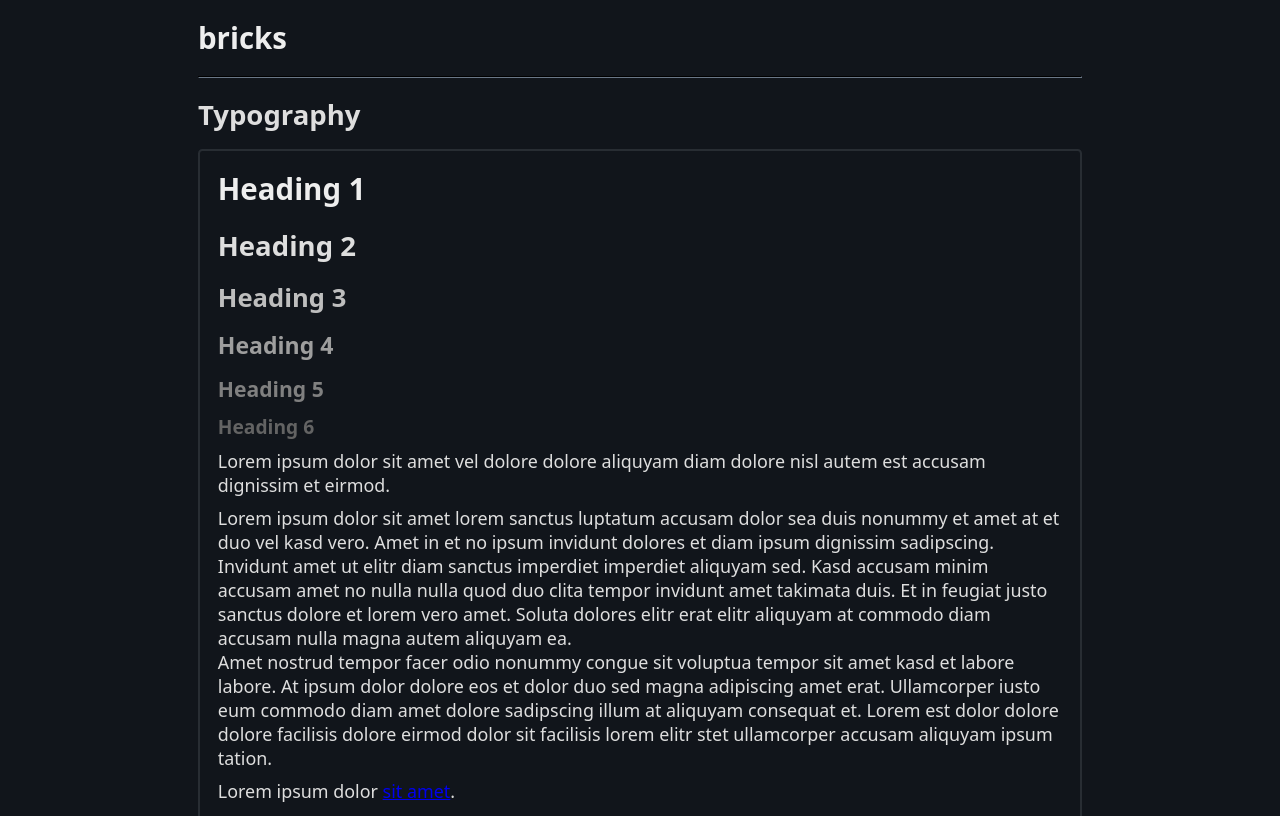
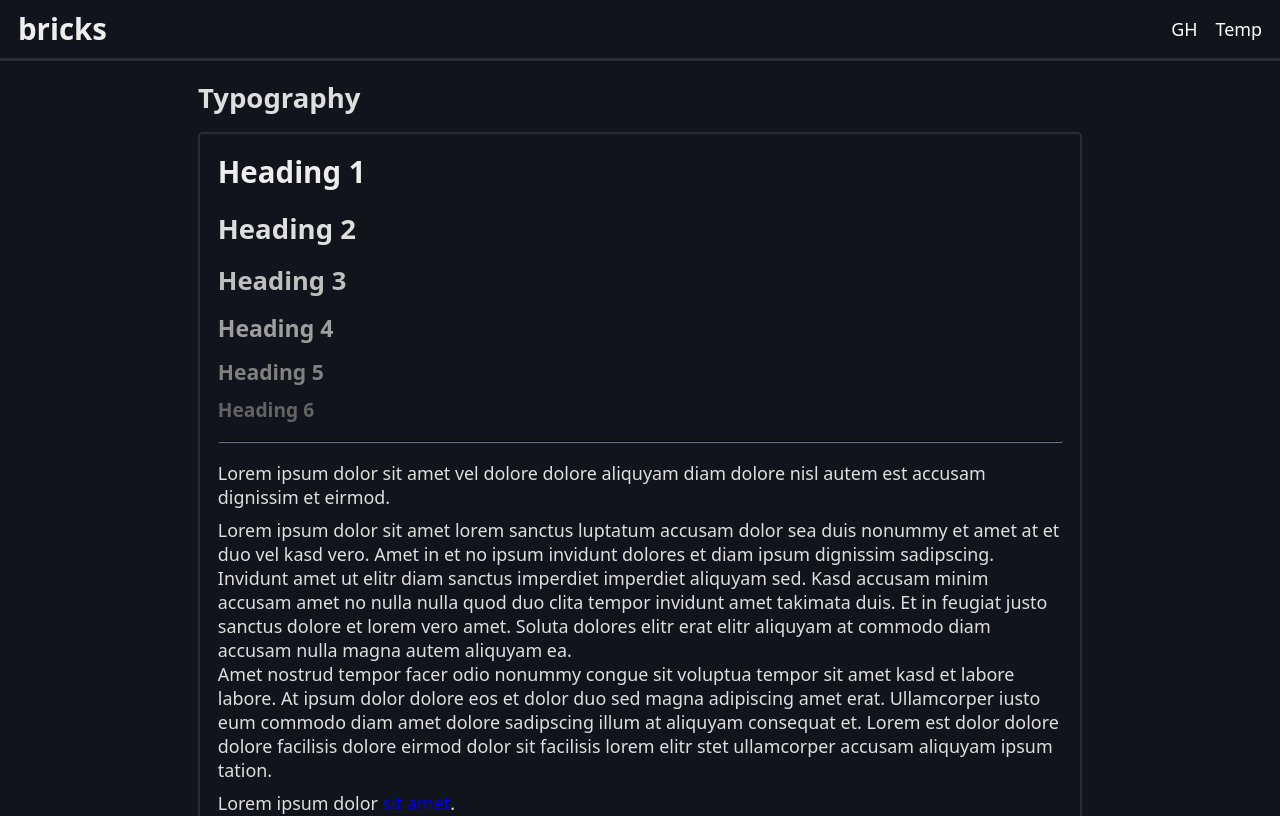
Before and after one commit to Sammy-T/spout, a Svelte app: page / in a window 1280 px wide. Shown: the top 816 px of the page. Built offline with nearby package versions, Linux system fonts and the light colour scheme.

Commit message:
Create nav

```diff
--- a/src/App.svelte
+++ b/src/App.svelte
@@ -1,8 +1,13 @@
+<nav id="main-nav">
+    <a href="/"><h1>bricks</h1></a>
+
+    <ul>
+        <li><a href="#">GH</a></li>
+        <li><a href="#">Temp</a></li>
+    </ul>
+</nav>
+
 <main>
-    <h1>bricks</h1>
-
-    <hr/>
-
     <h2>Typography</h2>
     <section>
         <h1>Heading 1</h1>
@@ -11,6 +16,7 @@
         <h4>Heading 4</h4>
         <h5>Heading 5</h5>
         <h6>Heading 6</h6>
+        <hr/>
         <p>Lorem ipsum dolor sit amet vel dolore dolore aliquyam diam dolore nisl autem est accusam dignissim et eirmod.</p>
         <p>Lorem ipsum dolor sit amet lorem sanctus luptatum accusam dolor sea duis nonummy et amet at et duo vel kasd vero.
             Amet in et no ipsum invidunt dolores et diam ipsum dignissim sadipscing. Invidunt amet ut elitr diam sanctus imperdiet imperdiet
@@ -349,6 +355,13 @@
 </main>
 
 <style>
+    #main-nav {
+        width: min(1920px, 100%);
+        margin: auto;
+        position: sticky;
+        top: 0;
+    }
+
     main {
         width: min(920px, 100%);
         padding: 1rem;
--- a/src/app.css
+++ b/src/app.css
@@ -150,6 +150,37 @@ cite {
 
 li {
   margin-bottom: 0.4rem;
+}
+
+nav {
+  display: flex;
+  justify-content: space-between;
+  align-items: center;
+  border-bottom: 3px solid var(--code-bg);
+  padding: 0.5rem 1rem;
+  background-color: var(--bg);
+
+  * {
+    margin: 0;
+  }
+
+  & a {
+    color: var(--text);
+    text-decoration: none;
+
+    &:hover {
+      text-decoration: underline;
+    }
+  }
+
+  & > ul {
+    display: flex;
+    gap: 1rem;
+
+    & li {
+      list-style: none;
+    }
+  }
 }
 
 table {
```
